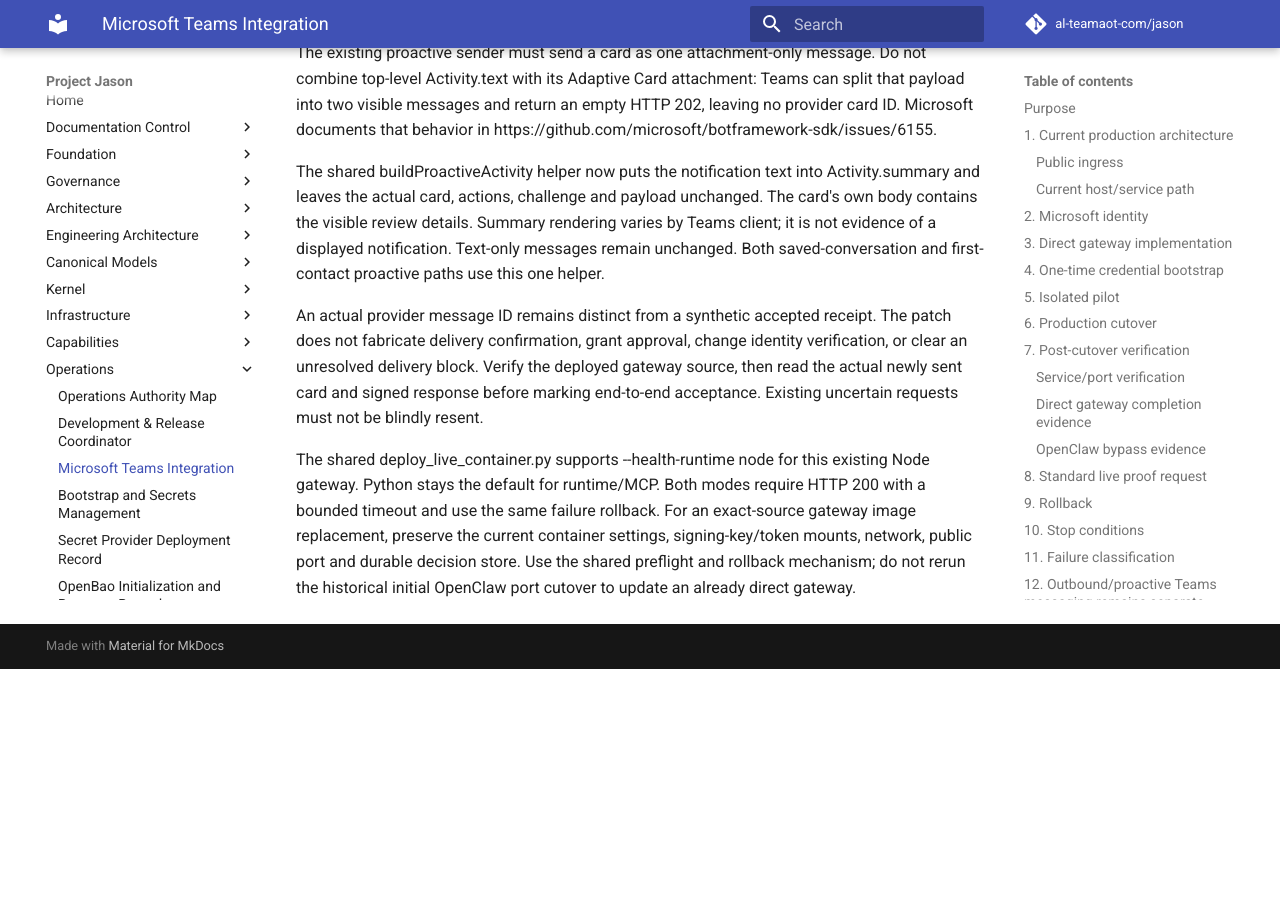
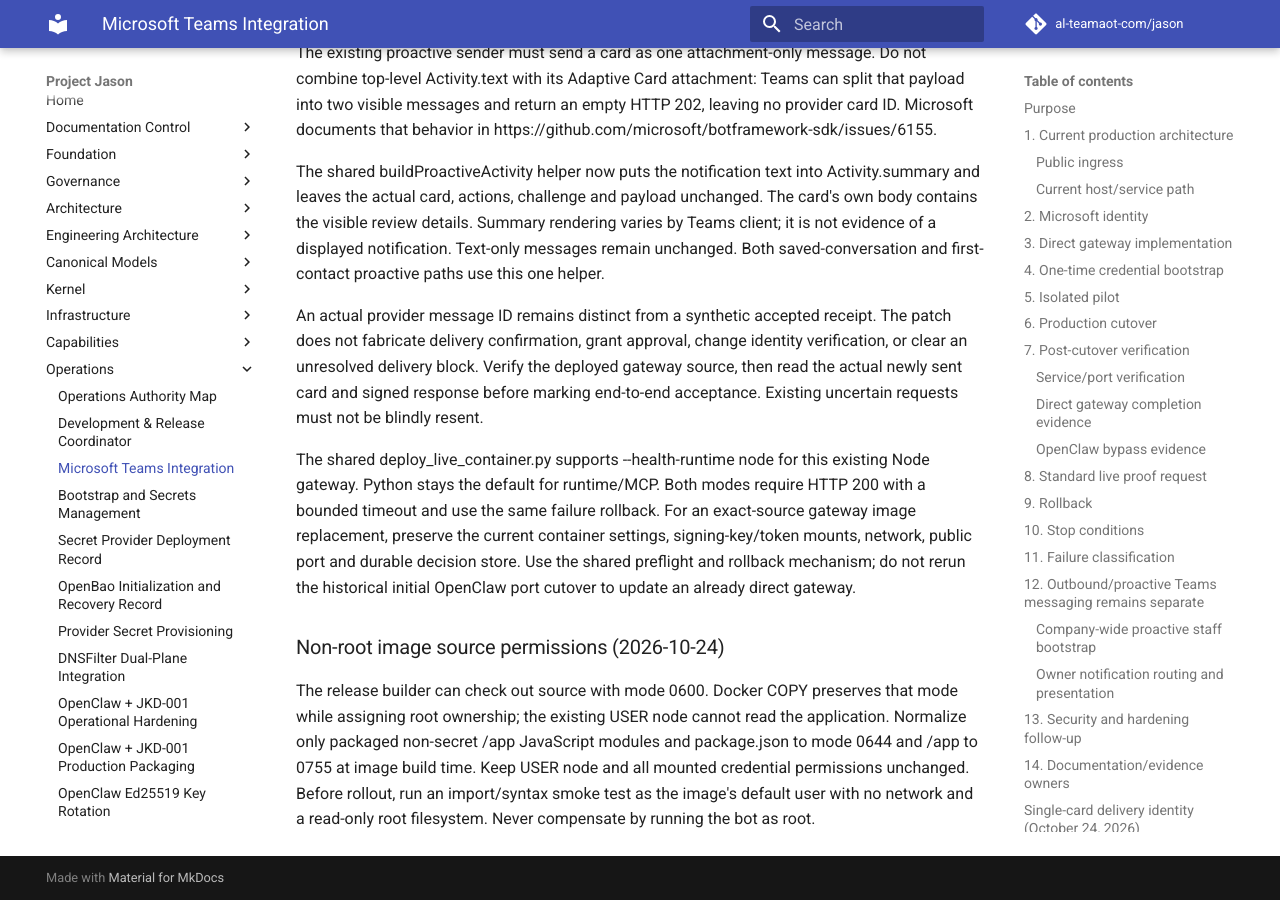
Before and after one commit to al-teamaot-com/jason, an MkDocs documentation site: the page built from docs/operations/Runbook-Teams-Integration.md, in a window 1280 px wide and 900 px high, scrolled down 11055 px. Built offline with MkDocs 1.6.1 and Material for MkDocs 9.7.7, drawn with Linux system fonts in a browser that asks for light colours; comment, search, counter and statistics services are not loaded; before the commit the page ends 11724 px from its top, so only the background shows below that.

Commit message:
Fix Teams image code permissions for the existing non-root node user

```diff
--- a/docs/operations/Runbook-Teams-Integration.md
+++ b/docs/operations/Runbook-Teams-Integration.md
@@ -410,3 +410,14 @@
 settings, signing-key/token mounts, network, public port and durable decision
 store. Use the shared preflight and rollback mechanism; do not rerun the
 historical initial OpenClaw port cutover to update an already direct gateway.
+
+
+### Non-root image source permissions (2026-10-24)
+
+The release builder can check out source with mode 0600. Docker COPY preserves
+that mode while assigning root ownership; the existing USER node cannot read
+the application. Normalize only packaged non-secret /app JavaScript modules
+and package.json to mode 0644 and /app to 0755 at image build time. Keep
+USER node and all mounted credential permissions unchanged. Before rollout,
+run an import/syntax smoke test as the image's default user with no network
+and a read-only root filesystem. Never compensate by running the bot as root.
```
Also changed, not shown: 2 other files.
